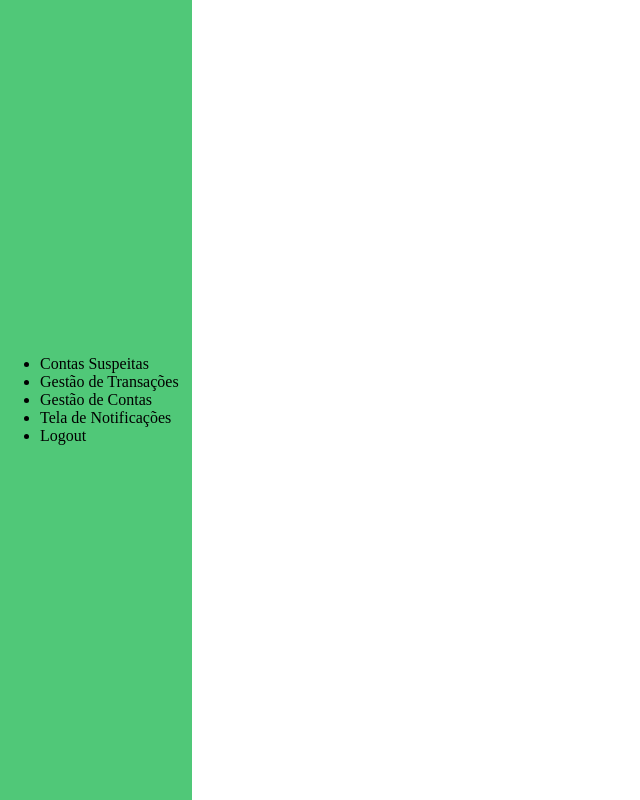
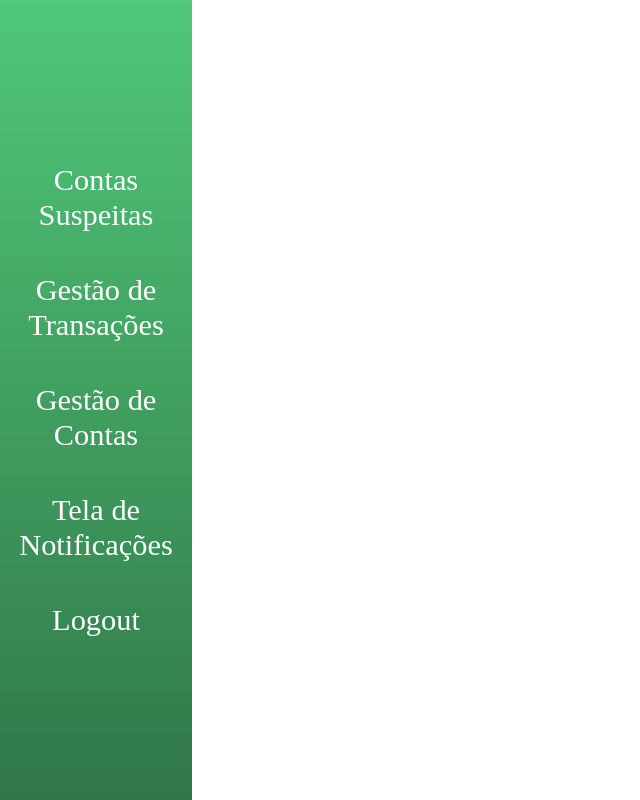
Before and after one commit to RusthenRonald2006/Portal-de-analise-em-anomalias-transacionais, a JavaScript app in the folder detec-anomalias/: page /dashboard in a window 1280 px wide. Shown: the whole page, without its empty margins (0-640 px from the left). Built offline with nearby package versions, Linux system fonts and the light colour scheme; the HTML template or start-up script is replaced by a standard one.

Commit message:
centralizando item do navbar

```diff
--- a/detec-anomalias/src/components/Pages/Dasboard.module.css
+++ b/detec-anomalias/src/components/Pages/Dasboard.module.css
@@ -7,8 +7,9 @@
 .sidebar{
     height: 100%;
     width: 15%;
-    background-color: #50C878;
+    background: linear-gradient(to bottom, #50C878, #307748);
     display: flex;
+    justify-content: center;
     align-items: center;
 }
 .metrics{
--- a/detec-anomalias/src/components/layout/Navbar.js
+++ b/detec-anomalias/src/components/layout/Navbar.js
@@ -2,7 +2,7 @@ import styles from "./Navbar.module.css"
 function Navbar(){
     return(
         <nav className={styles.container_list}>
-            <ul >
+            <ul>
                 <li><a>Contas Suspeitas</a></li>
                 <li><a>Gestão de Transações</a></li>
                 <li><a>Gestão de Contas</a></li>
--- a/detec-anomalias/src/components/layout/Navbar.module.css
+++ b/detec-anomalias/src/components/layout/Navbar.module.css
@@ -1,5 +1,12 @@
-.container_list{
-    height: 100%;
+.container_list ul{
+    list-style: none;
+    color: #FFFFFF;
     display: flex;
-    align-items: center;
+    flex-direction: column;
+    gap: 40px;
+    margin-right: 40px;
 }
+.container_list li{
+    font-size: 1.9em;
+    text-align: center;
+}
```
